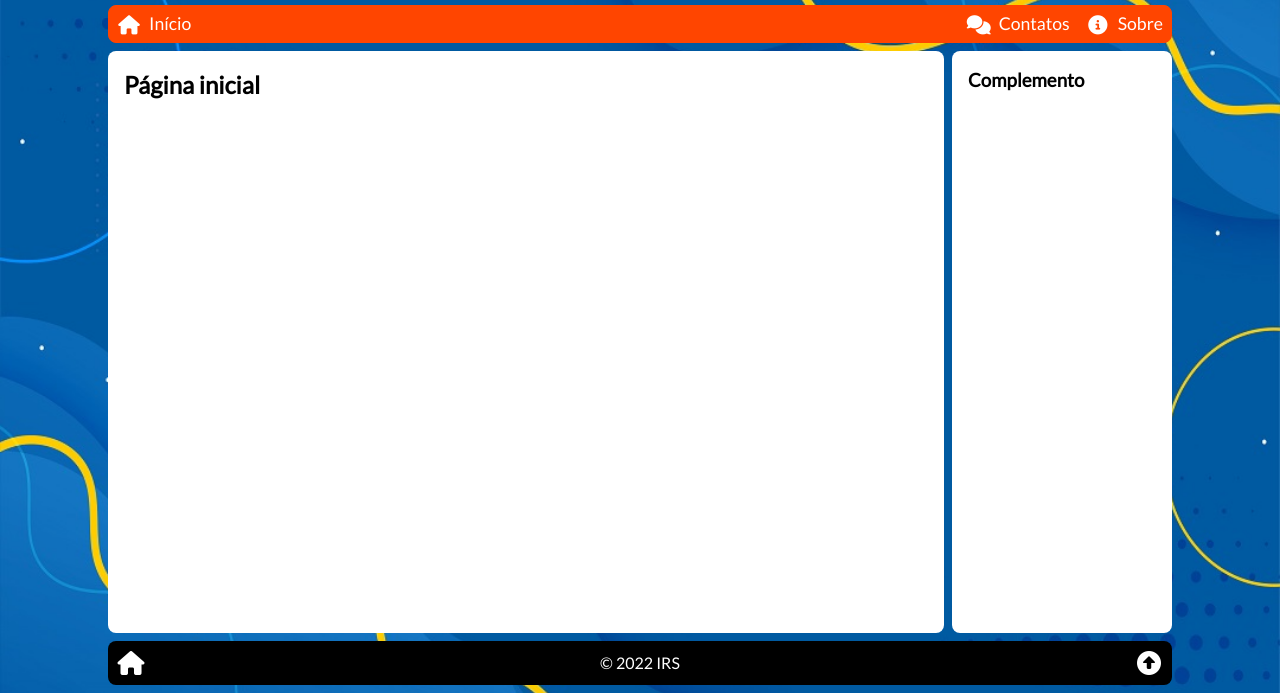
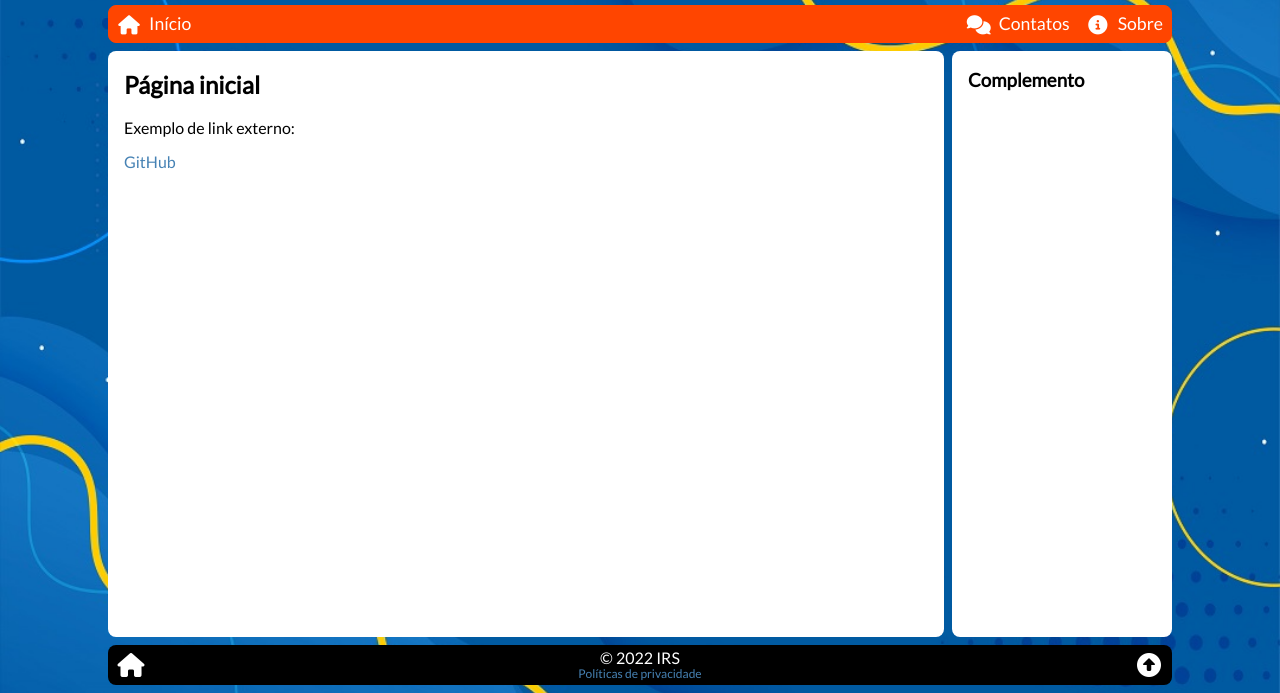
Before and after one commit to Luferat/Blog-IRS, a plain HTML site: page index.html in a window 1280 px wide. Shown: the part 107-800 px from the top of the page. Drawn offline with nearby package versions, Linux system fonts and the light colour scheme.

Commit message:
Ajustes no layout

```diff
--- a/index.html
+++ b/index.html
@@ -121,8 +121,11 @@
     <footer>
       <!-- Link para a raiz do aplicativo (página inicial) -->
       <a href="home"><i class="fa-solid fa-house fa-fw"></i></a>
-      <!-- Licença do aplicativo -->
-      <div>&copy; 2022 IRS</div>
+      <!-- Licença do aplicativo e políticas de privacidade -->
+      <div>
+        <span>&copy; 2022 IRS</span>
+        <small><a href="policies">Políticas de privacidade</a></small>
+      </div>
       <!-- Link para o topo desta página -->
       <a href="#top"><i class="fa-solid fa-circle-up fa-fw"></i></a>
     </footer>
--- a/index.js
+++ b/index.js
@@ -95,7 +95,7 @@ function routerLink() {
     href.substr(0, 7) == 'http://' ||
     href.substr(0, 8) == 'https://' ||
     href.substr(0, 1) == '#'
-  ) return false;
+  ) return true;
 
   /**
    * Carrega a rota solicitada.
--- a/pages/home/index.html
+++ b/pages/home/index.html
@@ -2,6 +2,9 @@
 <article>
 
     <h2>Página inicial</h2>
+
+    <p>Exemplo de link externo:</p>
+    <a href="https://github.com/Luferat" target="_blank">GitHub</a>
 
 </article>
 
--- a/style.css
+++ b/style.css
@@ -98,7 +98,7 @@ body {
 /**
  * Estiliza cabeçalho da página.
  **/
-#wrap > header {
+#wrap>header {
   display: flex;
   align-items: center;
   background-color: rgba(0, 0, 0, 0.6);
@@ -109,7 +109,7 @@ body {
 /**
  * Estiliza logotipo.
  **/
-#wrap > header img {
+#wrap>header img {
   display: block;
   margin: auto;
   width: 5rem;
@@ -119,7 +119,7 @@ body {
 /**
  * Estiliza o título da página.
  **/
-#wrap > header h1 {
+#wrap>header h1 {
   display: flex;
   flex-direction: column;
   margin: 0;
@@ -132,14 +132,14 @@ body {
 /**
  * Oculta a primeira camada do título.
  **/
-#wrap > header h1 span:first-child {
+#wrap>header h1 span:first-child {
   display: none;
 }
 
 /**
  * Estiliza menu principal.
  **/
-#wrap > nav {
+#wrap>nav {
   display: flex;
   justify-content: flex-end;
   background-color: orangered;
@@ -153,7 +153,7 @@ body {
  * Estiliza links do menu principal.
  * Os ícones e respectivos textos ficam empilhados.
  **/
-#wrap > nav a {
+#wrap>nav a {
   display: flex;
   flex-direction: column;
   align-items: center;
@@ -166,7 +166,7 @@ body {
 /**
  * Primeiro item do menu alinhado à esquerda e bordas redondas.
  **/
-#wrap > nav a:first-child {
+#wrap>nav a:first-child {
   margin-right: auto;
   border-radius: 0.5rem 0 0 0.5rem;
 }
@@ -174,14 +174,14 @@ body {
 /**
  * Último item do menu com bordas redondas.
  **/
-#wrap > nav a:last-child {
+#wrap>nav a:last-child {
   border-radius: 0 0.5rem 0.5rem 0;
 }
 
 /**
  * Quando o ponteiro estiver sobre o item de menu.
  **/
-#wrap > nav a:hover {
+#wrap>nav a:hover {
   color: orangered;
   background-color: white;
 }
@@ -189,14 +189,14 @@ body {
 /**
  * Tamanho dos ícones do menu.
  **/
-#wrap > nav i {
+#wrap>nav i {
   font-size: 1.7rem;
 }
 
 /**
  * Texto dos links dos itens.
  **/
-#wrap > nav span {
+#wrap>nav span {
   display: inline-block;
   margin-top: 0.25rem;
   font-size: 0.9rem;
@@ -205,7 +205,7 @@ body {
 /**
  * Estiliza conteúdo priincipal.
  **/
-#wrap > main {
+#wrap>main {
   /**
    * Sticky footer. Isso força o footer no final da viewport quanto tivermos
    * pouco conteúdo na página e este elemento cresce, empurando o footer para
@@ -219,8 +219,8 @@ body {
 /**
  * Blocos do conteúdo principal.
  **/
-#wrap > main > article,
-#wrap > main > aside {
+#wrap>main>article,
+#wrap>main>aside {
   padding: 0 1rem;
   background-color: white;
   margin: 0.5rem;
@@ -228,14 +228,15 @@ body {
   overflow: auto;
   border-radius: 0.5rem;
 }
-#wrap > main > article {
+
+#wrap>main>article {
   flex-grow: 1;
 }
 
 /**
  * Estiliza o rodapé.
  **/
-#wrap > footer {
+#wrap>footer {
   display: flex;
   align-items: center;
   justify-content: space-between;
@@ -249,17 +250,29 @@ body {
 /**
  * Links do rodapé.
  **/
-#wrap > footer a {
+#wrap>footer a {
   display: inline-block;
-  padding: 0.5rem;
+}
+
+#wrap>footer a i {
   font-size: 1.5rem;
   color: white;
+  margin: 0.5rem;
+}
+
+#wrap>footer div {
+  text-align: center;
+}
+
+#wrap>footer small {
+  display: block;
+  font-size: .75rem;
 }
 
 /**
  * Links do rodapé com cursor sobre.
  **/
-#wrap > footer a:hover {
+#wrap>footer a:hover {
   color: orange;
 }
 
@@ -272,14 +285,16 @@ body {
 
 /* Altera visualização para resoluções maiores que 575px. */
 @media (min-width: 575px) {
-  #wrap > nav a {
+  #wrap>nav a {
     flex-direction: row;
     padding: 0.5rem;
   }
-  #wrap > nav i {
+
+  #wrap>nav i {
     font-size: 1.2rem;
   }
-  #wrap > nav span {
+
+  #wrap>nav span {
     margin-top: 0;
     margin-left: 0.5rem;
     font-size: 1.1rem;
@@ -287,16 +302,18 @@ body {
 }
 
 @media (min-width: 768px) {
-  #wrap > main {
+  #wrap>main {
     flex-direction: row;
   }
-  #wrap > main > article,
-  #wrap > main > aside {
+
+  #wrap>main>article,
+  #wrap>main>aside {
     padding: 0 1rem;
     margin: 0.5rem;
     margin-top: 0;
   }
-  #wrap > main > aside {
+
+  #wrap>main>aside {
     margin-left: 0;
     min-width: 220px;
     max-width: 220px;
```
Also changed, not shown: package.json (deleted, +0 -19 lines), .codesandbox/workspace.json (deleted), README.md.
